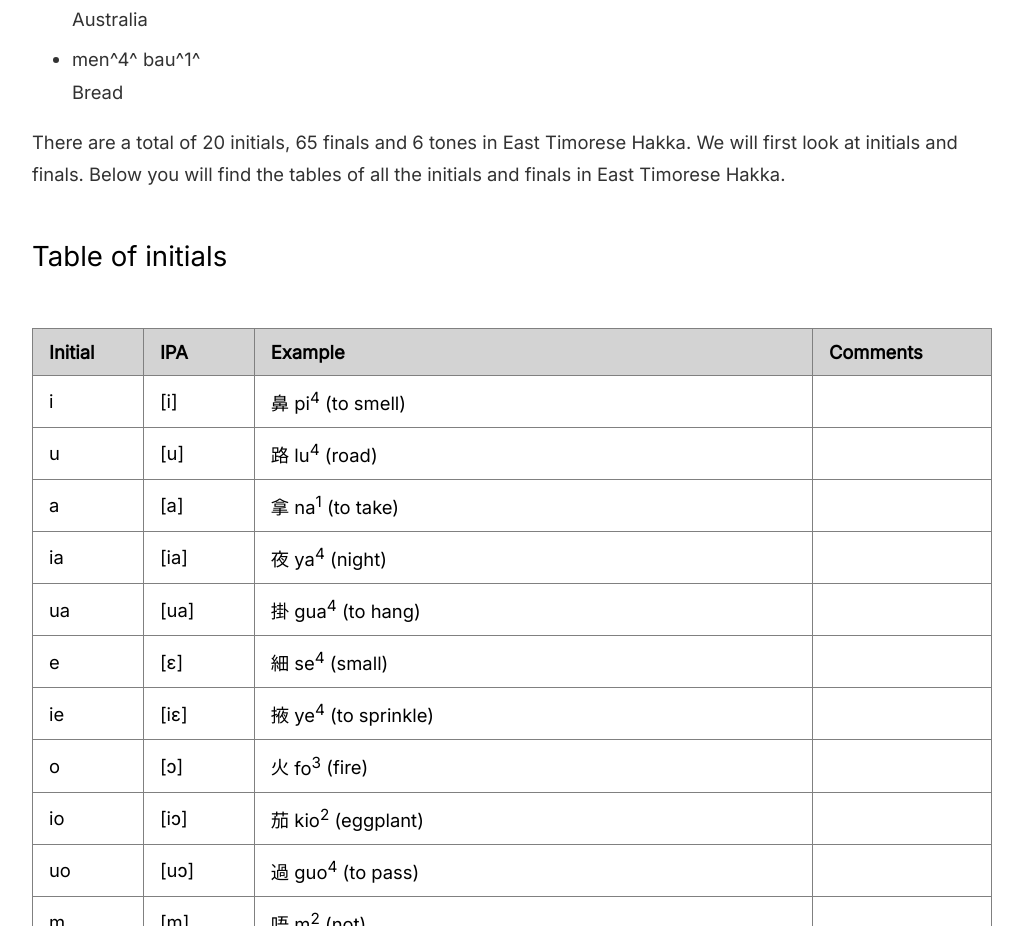
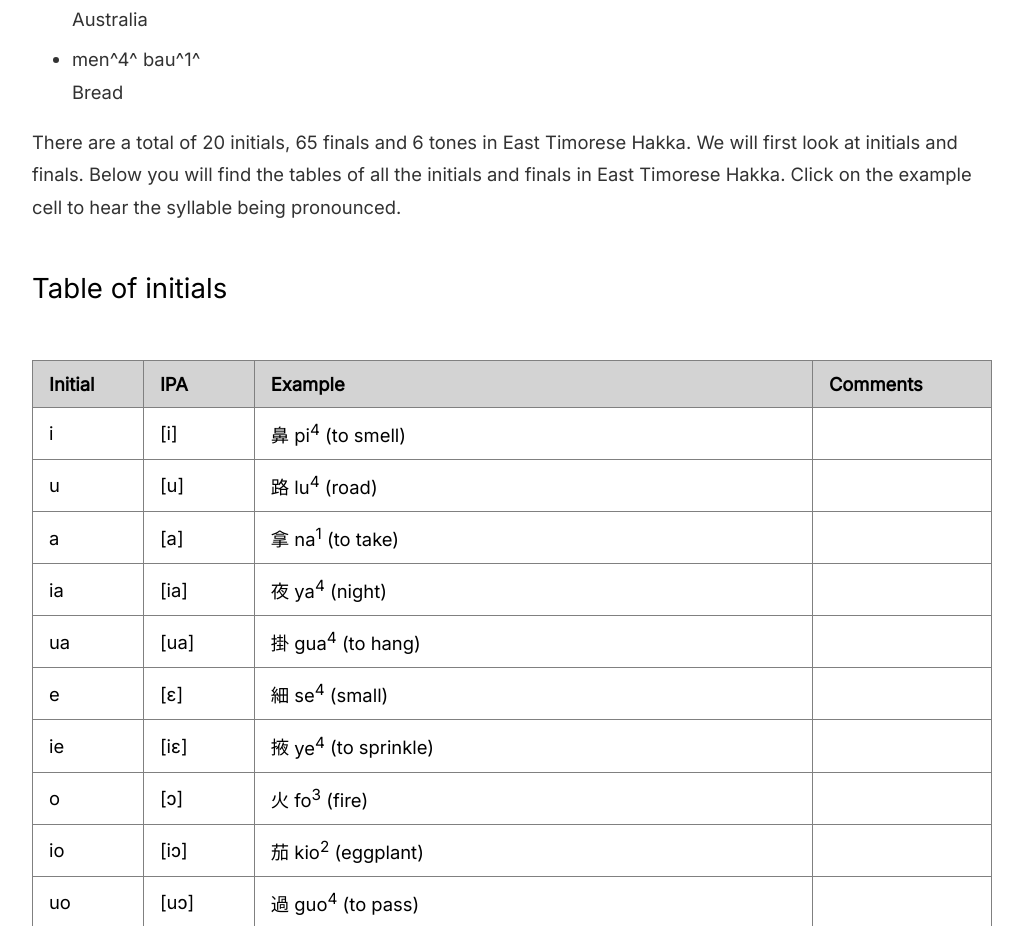
Before and after one commit to steven-lay/easttimoresehakka-dictionary-site, a Next.js app: page /pronunciation in a window 1280 px wide. Shown: the part 1720-2646 px from the top of the page, without its empty margins (128-1151 px from the left). Built offline with nearby package versions, Linux system fonts and the light colour scheme.

Commit message:
Set up PhonoTables for audio play

```diff
--- a/src/components/PhonoTable.jsx
+++ b/src/components/PhonoTable.jsx
@@ -1,14 +1,18 @@
-/* eslint-disable react/no-danger */
 /* eslint-disable camelcase */
 import styled from 'styled-components'
 import ToSuper from './ToSuper'
+import { playAudio } from '../lib/utils'
 
-export default function PhonoTable({ data, colTitles }) {
+export default function PhonoTable({ data, colTitles, audioPath }) {
+  function handlePlayAudio(name) {
+    playAudio(`/audio/${audioPath}/${name}.mp3`)
+  }
+
   const tableBodyContent = data.map(item => (
     <tr key={item.entry}>
       <td>{item.entry}</td>
       <td>{item.IPA}</td>
-      <ClickableCell>
+      <ClickableCell onClick={() => handlePlayAudio(item.example_romanisation)}>
         {item.example_chinese} <ToSuper inputTxt={item.example_romanisation} />{' '}
         ({item.example_english})
       </ClickableCell>
--- a/src/pages/pronunciation.mdx
+++ b/src/pages/pronunciation.mdx
@@ -70,15 +70,16 @@ Here are a few examples of words written in Romanisation:
 
 There are a total of 20 initials, 65 finals and 6 tones in East Timorese Hakka.
 We will first look at initials and finals. Below you will find the tables of all
-the initials and finals in East Timorese Hakka.
+the initials and finals in East Timorese Hakka. Click on the example cell to hear
+the syllable being pronounced.
 
 ## Table of initials
 
-<PhonoTable colTitles={['Initial', 'IPA', 'Example', 'Comments']} data={initials}/>
+<PhonoTable colTitles={['Initial', 'IPA', 'Example', 'Comments']} audioPath="initials" data={initials}/>
 
 ## Table of finals
 
-<PhonoTable colTitles={['Final', 'IPA', 'Example', 'Comments']} data={finals}/>
+<PhonoTable colTitles={['Final', 'IPA', 'Example', 'Comments']}audioPath="finals" data={finals}/>
 
 ### Notes
 
```
